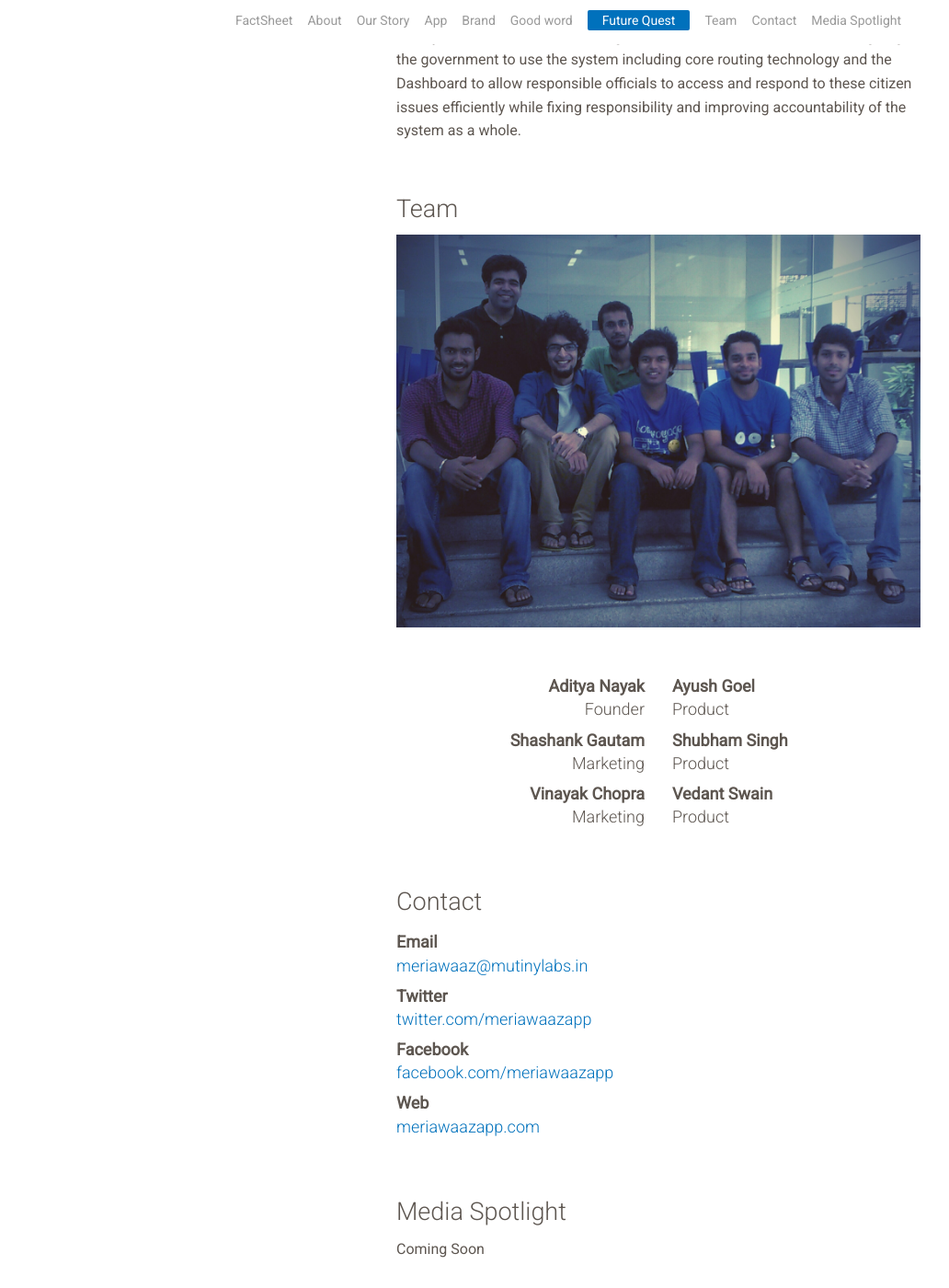
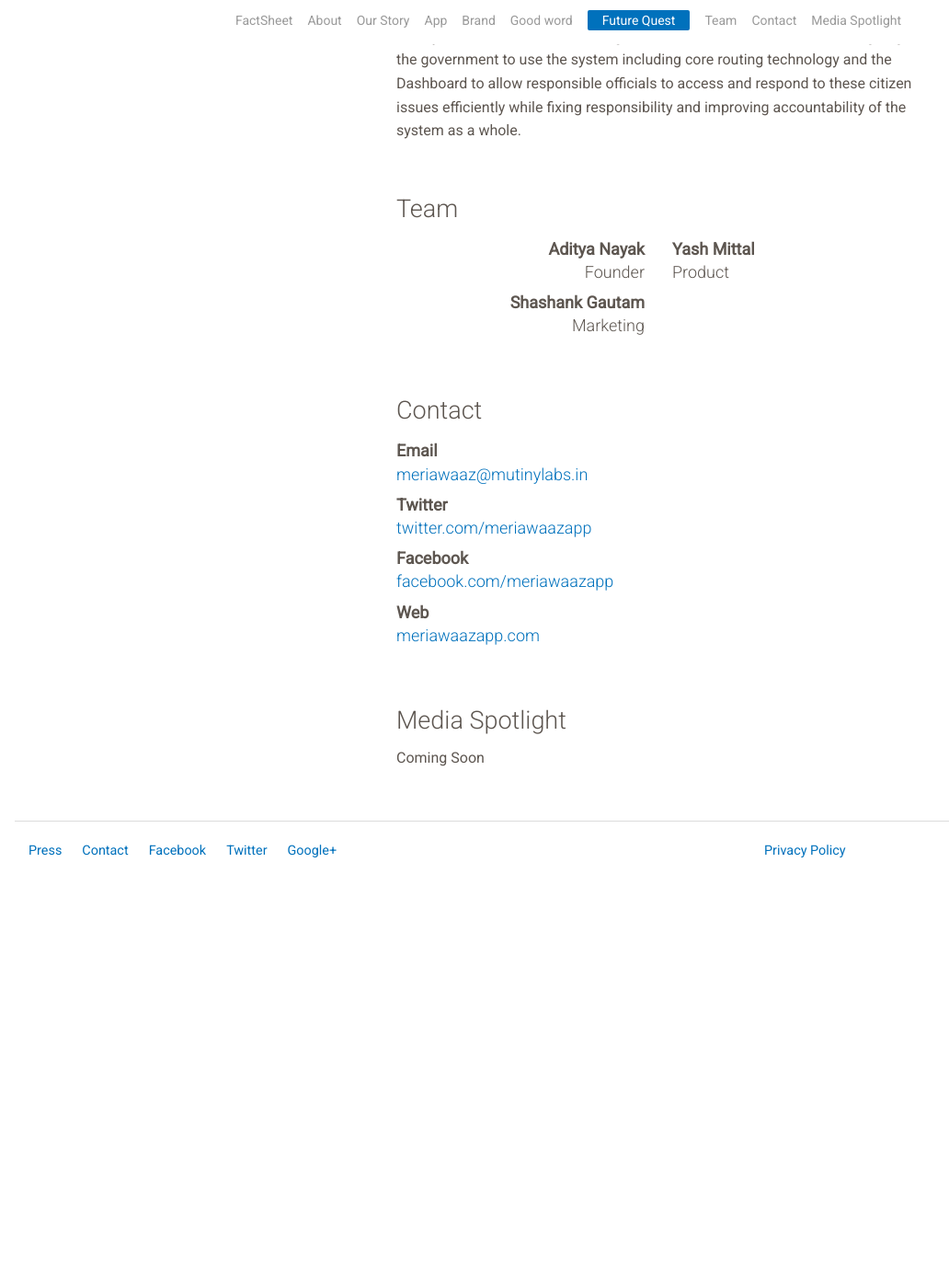
Before and after one commit to AdityaNayak/meriawaazapp, a Jekyll site: the page built from press.html, in a window 1280 px wide and 1400 px high, scrolled down 3197 px. Shown: the whole window at 92% size, without its empty margins (24-1056 px from the left). Built offline with Jekyll 4.4.1, drawn with Linux system fonts in a browser that asks for light colours; Markdown is read by kramdown in place of the engine named in the settings; after the commit the page ends 4147 px from its top, so only the background shows below that.

Commit message:
rm team img

```diff
--- a/_layouts/press.html
+++ b/_layouts/press.html
@@ -180,17 +180,16 @@
 
         <a name="8"></a>
         <h3 data-magellan-destination="8">Team</h3>
-        <img src="{{site.url}}/assets/images/team.jpg" class="b-ws-bottom">
+        <!-- <img src="{{site.url}}/assets/images/team.jpg" class="b-ws-bottom">-->
         <div class="row">
             <div class="small-6 columns text-right">
                 <h5><strong>Aditya Nayak</strong><br>Founder</h5>
                 <h5><strong>Shashank Gautam</strong><br>Marketing</h5>
-                <h5><strong>Vinayak Chopra</strong><br>Marketing</h5>
             </div>
             <div class="small-6 columns">
-                <h5><strong>Ayush Goel</strong><br>Product</h5>
-                <h5><strong>Shubham Singh</strong><br>Product</h5>
-                <h5><strong>Vedant Swain</strong><br>Product</h5>
+                <h5><strong>Yash Mittal</strong><br>Product</h5>
+                <!--<h5><strong>Shubham Singh</strong><br>Product</h5>
+                <h5><strong>Vedant Swain</strong><br>Product</h5> -->
             </div>
         </div>
 
```
Also changed, not shown: assets/images/how-it-works.png.
